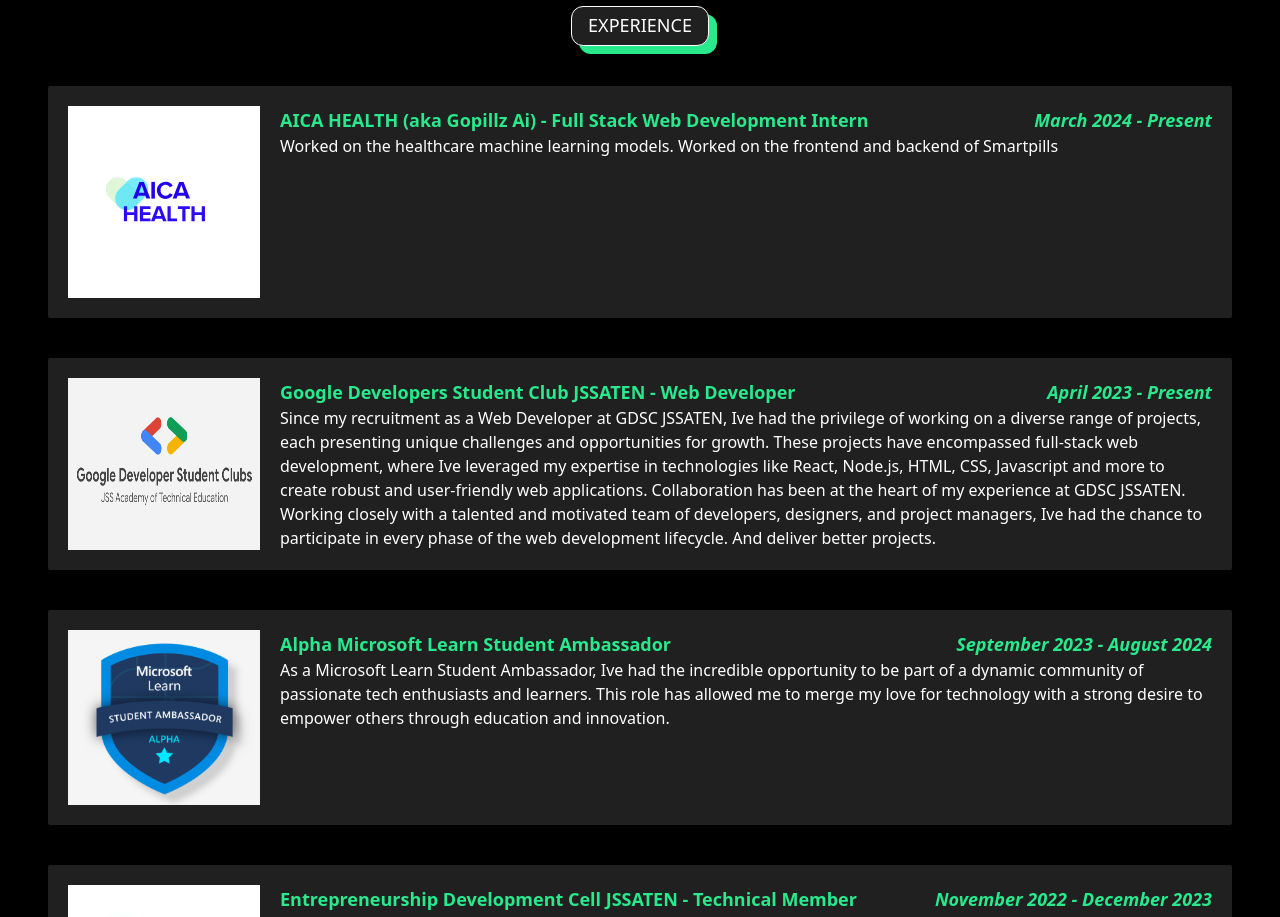
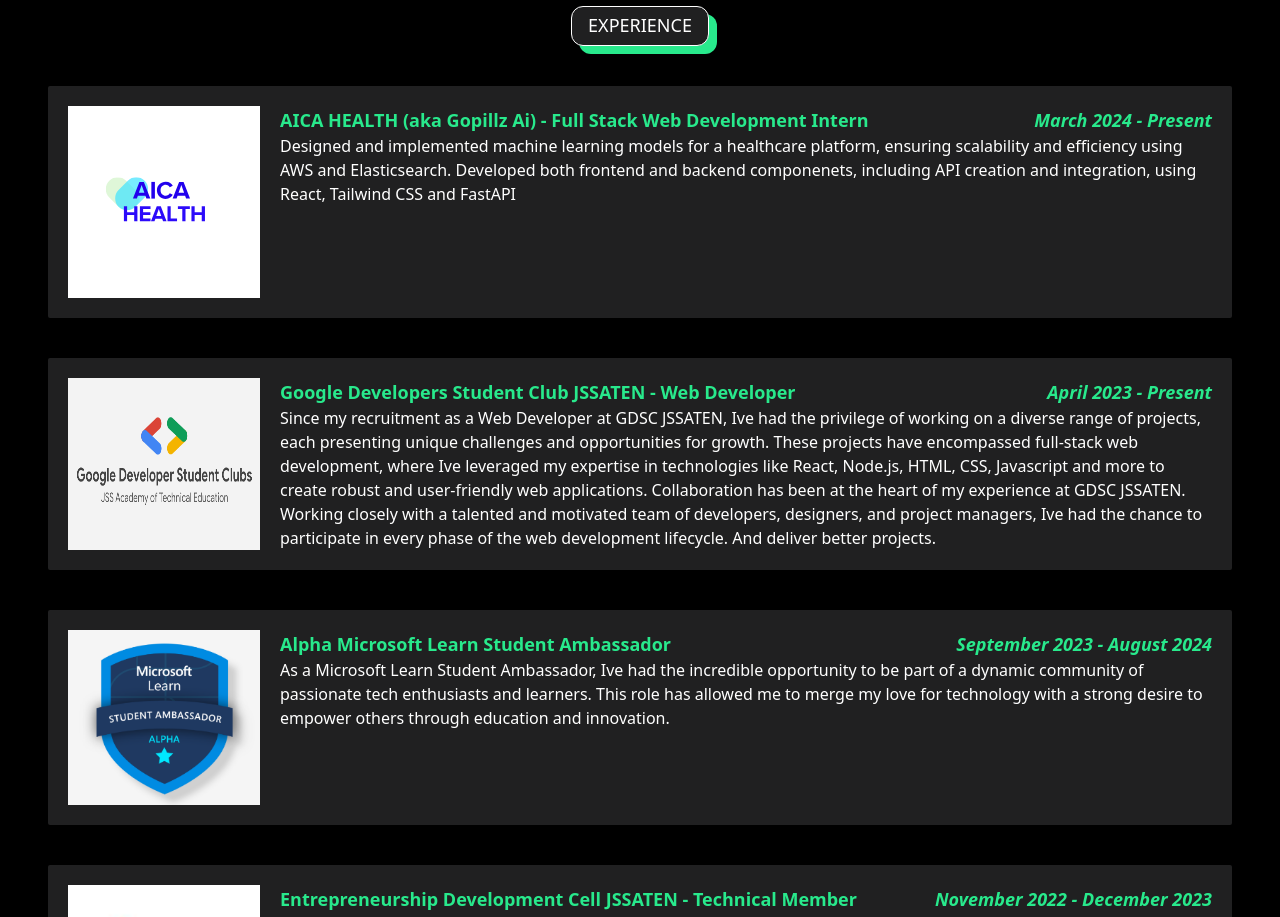
Before and after one commit to Vaani-pathariya/Portfolio, a React (Create React App) app: page / in a window 1280 px wide. Shown: the part 1180-2097 px from the top of the page. Built offline with nearby package versions, Linux system fonts and the light colour scheme.

Commit message:
(feat): Adding exp info

```diff
--- a/src/pages/Experience.jsx
+++ b/src/pages/Experience.jsx
@@ -14,7 +14,7 @@
                     EXPERIENCE
                 </div>
             </div>
-            <Company img={gopillz} companyName="AICA HEALTH (aka Gopillz Ai) - Full Stack Web Development Intern" content='Worked on the healthcare machine learning models. Worked on the frontend and backend of Smartpills' duration='March 2024 - Present' />
+            <Company img={gopillz} companyName="AICA HEALTH (aka Gopillz Ai) - Full Stack Web Development Intern" content='Designed and implemented machine learning models for a healthcare platform, ensuring scalability and efficiency using AWS and Elasticsearch. Developed both frontend and backend componenets, including API creation and integration, using React, Tailwind CSS and FastAPI ' duration='March 2024 - Present' />
             <Company img={gdsc} companyName="Google Developers Student Club JSSATEN - Web Developer" content='Since my recruitment as a Web Developer at GDSC JSSATEN, Ive had the privilege of working on a diverse range of projects, each presenting unique challenges and opportunities for growth. These projects have encompassed full-stack web development, where Ive leveraged my expertise in technologies like React, Node.js, HTML, CSS, Javascript and more to create robust and user-friendly web applications. Collaboration has been at the heart of my experience at GDSC JSSATEN. Working closely with a talented and motivated team of developers, designers, and project managers, Ive had the chance to participate in every phase of the web development lifecycle. And deliver better projects.' duration='April 2023 - Present' />
             <Company img={microsoft} companyName="Alpha Microsoft Learn Student Ambassador" content='As a Microsoft Learn Student Ambassador, Ive had the incredible opportunity to be part of a dynamic community of passionate tech enthusiasts and learners. This role has allowed me to merge my love for technology with a strong desire to empower others through education and innovation.' duration='September 2023 - August 2024' />
             <Company img={edc} companyName="Entrepreneurship Development Cell JSSATEN - Technical Member" content='As a member of EDC, Ive had the privilege of participating in a wide range of activities that foster entrepreneurship and creativity. One of the core functions of our cell has been organizing workshops, seminars, and guest lectures. These events have not only expanded my knowledge but have also exposed me to real-world insights and strategies for launching and scaling businesses.' duration='November 2022 - December 2023' />
```
